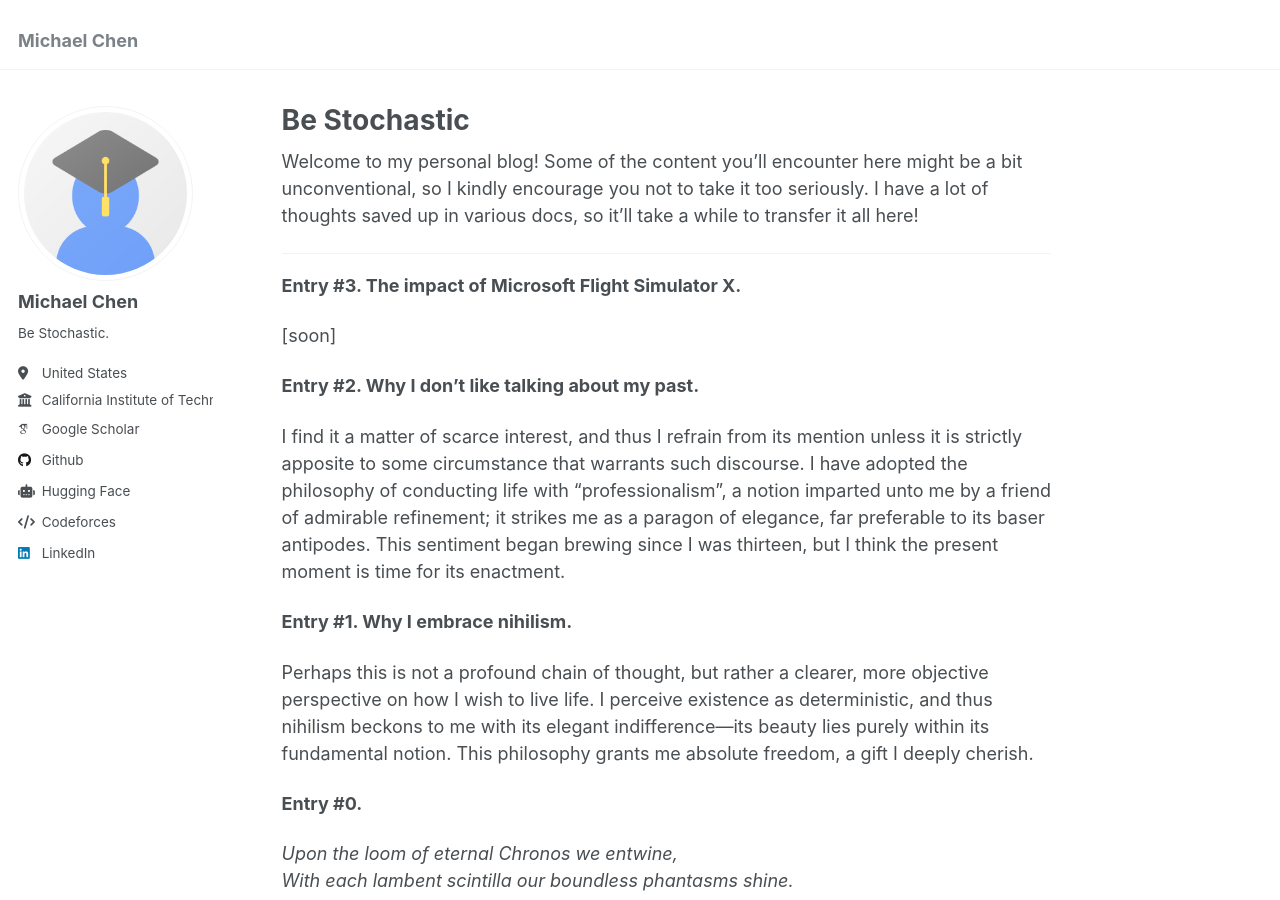
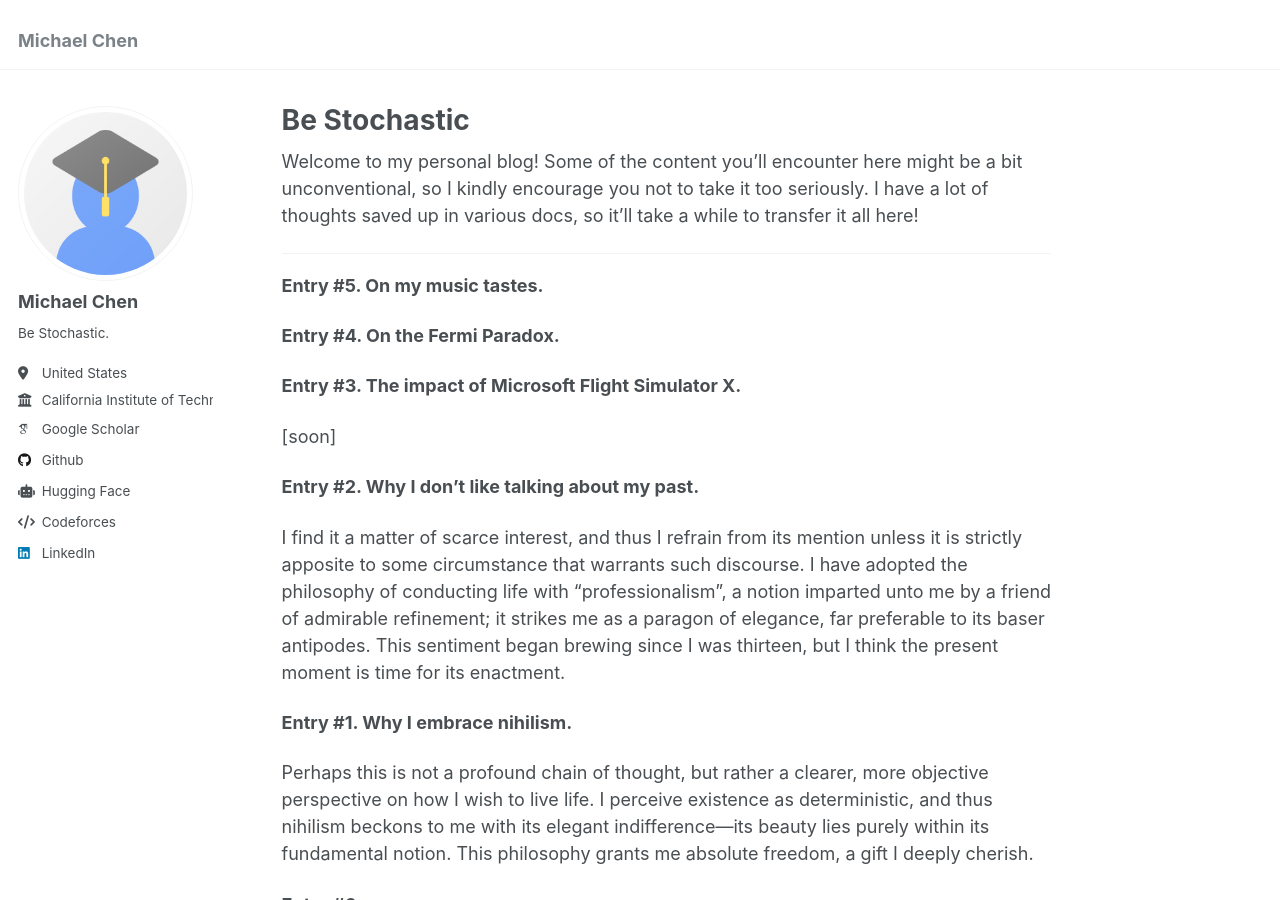
Before and after one commit to math-ysics/math-ysics.github.io, a Jekyll site: the page built from _pages/stochastic.md, in a window 1280 px wide and 900 px high. Built offline with Jekyll 4.4.1, drawn with Linux system fonts in a browser that asks for light colours; some web fonts are replaced.

Commit message:
Update stochastic.md

```diff
--- a/_pages/stochastic.md
+++ b/_pages/stochastic.md
@@ -7,6 +7,10 @@ author_profile: true
 Welcome to my personal blog! Some of the content you'll encounter here might be a bit unconventional, so I kindly encourage you not to take it too seriously. I have a lot of thoughts saved up in various docs, so it'll take a while to transfer it all here!
 
 ---
+
+**Entry #5. On my music tastes.**
+
+**Entry #4. On the Fermi Paradox.**
 
 **Entry #3. The impact of Microsoft Flight Simulator X.**
 
```
